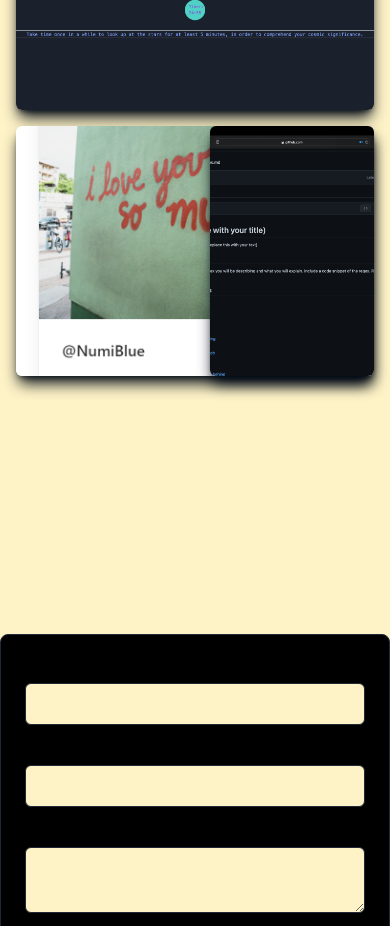
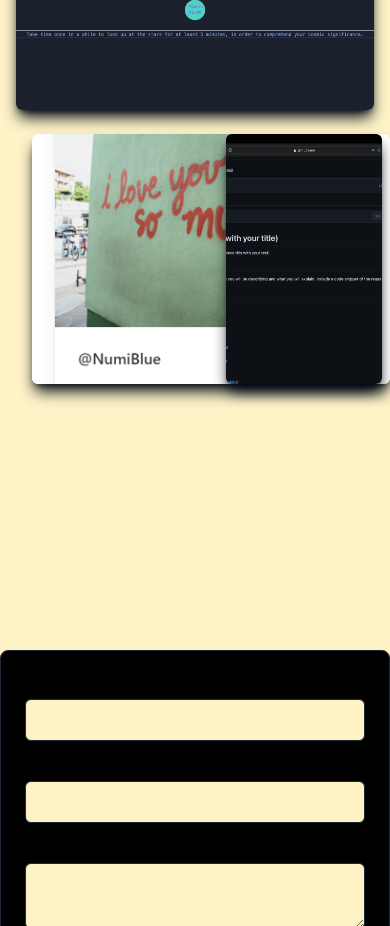
Before and after one commit to NumiBlue/reactportfolio, a React (Create React App) app: page / in a window 390 px wide. Shown: the part 2060-2986 px from the top of the page. Built offline with nearby package versions, Linux system fonts and the light colour scheme; a web font is replaced by a local one.

Commit message:
checks branch flow

```diff
--- a/src/components/Portfolio.jsx
+++ b/src/components/Portfolio.jsx
@@ -7,7 +7,7 @@
   return (
     <div
       name="portfolio"
-      className="w-full md:h-screen text-black  bg-amber-100"
+      className="w-full md:h-screen text-black bg-amber-100"
     >
       <div className="max-w-[1000px] mx-auto p-4 flex flex-col justify-center w-full h-full">
         <div className="pb-8">
@@ -22,11 +22,11 @@
         </div>
 
         {/* Container */}
-        <div className="grid sm:grid-cols-2 md:grid-cols-3 gap-4">
+        <div className="grid sm:grid-cols-2 md:grid-cols-3 gap-4 space-x-4">
           {/* Grid Item */}
           <div
             style={{ backgroundImage: `url(${WorkImg})` }}
-            className="shadow-lg shadow-[#040c16] group container rounded-md flex justify-center items-center mx-auto content-div"
+            className="shadow-lg shadow-[#040c16] group container rounded-md flex justify-center items-center content-div"
           >
             {/* Hover Effects */}
             <div className="opacity-0 group-hover:opacity-100">
@@ -51,7 +51,7 @@
           {/* Grid Item */}
           <div
             style={{ backgroundImage: `url(${SprayCan})` }}
-            className='shadow-lg shadow-[#040c16] group container rounded-md flex justify-center items-center mx-auto content-div'
+            className="shadow-lg shadow-[#040c16] group container rounded-md flex justify-center items-center content-div m-2"
           >
             {/* Hover Effects */}
             <div className="opacity-0 group-hover:opacity-100">
@@ -76,7 +76,7 @@
             {/* Grid Item */}
             <div
               style={{ backgroundImage: `url(${Regex})` }}
-            className='shadow-lg shadow-[#040c16] group container rounded-md flex justify-center items-center mx-auto content-div'
+              className="shadow-lg shadow-[#040c16] group container rounded-md flex justify-center items-center content-div m-2"
             >
               {/* Hover Effects */}
               <div className="opacity-0 group-hover:opacity-100">
```
Lines whose indentation alone changed are shown as unchanged.
